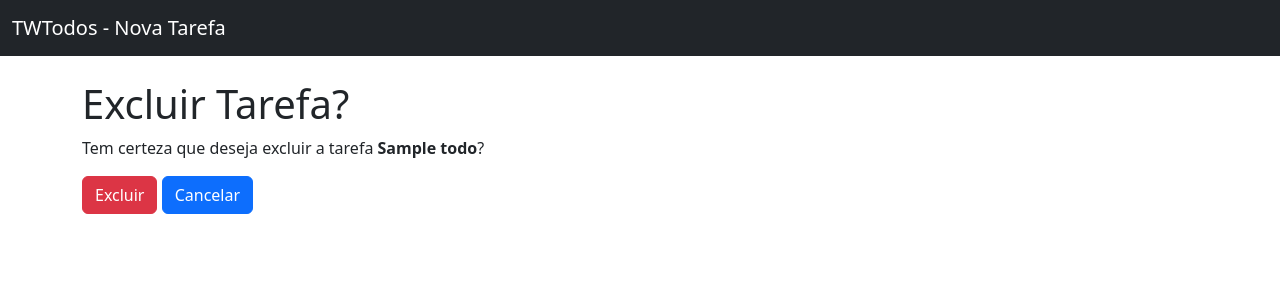
After one commit to jorgevendramini/Django-Crud, a Django app: page /delete/1 in a window 1280 px wide. The commit adds this page. Shown: the top 300 px of the page. Run offline with Django 5.2, Linux system fonts and the light colour scheme; tables that the repository leaves empty hold one stand-in row (values such as "Sample post").

Commit message:
deleteview inserido

```diff
--- a/setup/urls.py
+++ b/setup/urls.py
@@ -1,10 +1,11 @@
 from django.contrib import admin
 from django.urls import path
-from todos.views import TodoListView, TodoCreateView, TodoUpdateView
+from todos.views import TodoListView, TodoCreateView, TodoUpdateView, TodoDeleteView
 
 urlpatterns = [
     path("admin/", admin.site.urls),
     path("", TodoListView.as_view(), name="todo_list"),
     path("create", TodoCreateView.as_view(), name="todo_create"),
     path("update/<int:pk>", TodoUpdateView.as_view(), name="todo_update"),
+    path("delete/<int:pk>", TodoDeleteView.as_view(), name="todo_delete"),
 ]
--- /dev/null
+++ b/todos/templates/todos/todo_confirm_delete.html
@@ -0,0 +1,17 @@
+{% extends 'base.html' %}
+
+{% block page_title %}
+    Excluir tarefa
+{% endblock page_title %}
+
+{% block content %}
+    <h1>Excluir Tarefa?</h1>
+	<p>Tem certeza que deseja excluir a tarefa <strong>{{ todo.title }}</strong>?</p>
+
+    <form method="POST">
+        {% csrf_token %}
+
+        <button type="submit" class="btn btn-danger">Excluir</button>
+        <a href="{% url 'todo_list' %}" class="btn btn-primary">Cancelar</a>
+    </form>
+{% endblock content %}
--- a/todos/templates/todos/todo_list.html
+++ b/todos/templates/todos/todo_list.html
@@ -28,7 +28,7 @@
         <td>
     <a href="#" class="btn btn-primary btn-sm">Concluir</a>
     <a href="{% url 'todo_update' pk=todo.pk %}" class="btn btn-secondary btn-sm">Editar</a>
-    <a href="#" class="btn btn-danger btn-sm">Excluir</a>
+    <a href="{% url 'todo_delete' pk=todo.pk %}" class="btn btn-danger btn-sm">Excluir</a>
         </td>
       </tr>
     {% endfor %}
--- a/todos/views.py
+++ b/todos/views.py
@@ -1,5 +1,5 @@
 from .models import Todo
-from django.views.generic import ListView, CreateView, UpdateView
+from django.views.generic import ListView, CreateView, UpdateView, DeleteView
 from django.urls import reverse_lazy
 
 # Create your views here.
@@ -19,3 +19,8 @@ class TodoUpdateView(UpdateView):
     model = Todo
     fields = ["title", "deadline"]
     success_url = reverse_lazy("todo_list")
+
+
+class TodoDeleteView(DeleteView):
+    model = Todo
+    success_url = reverse_lazy("todo_list")
```
